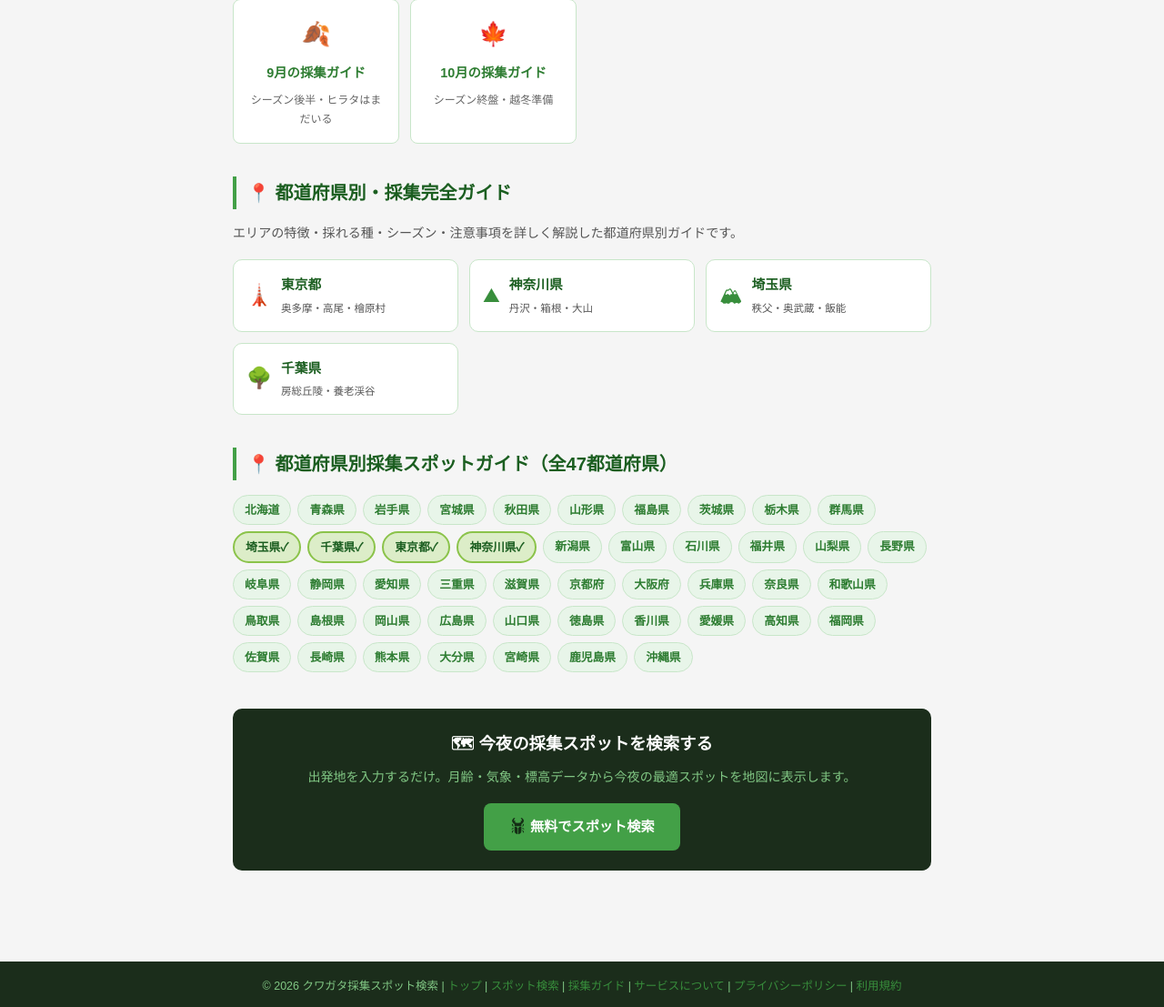
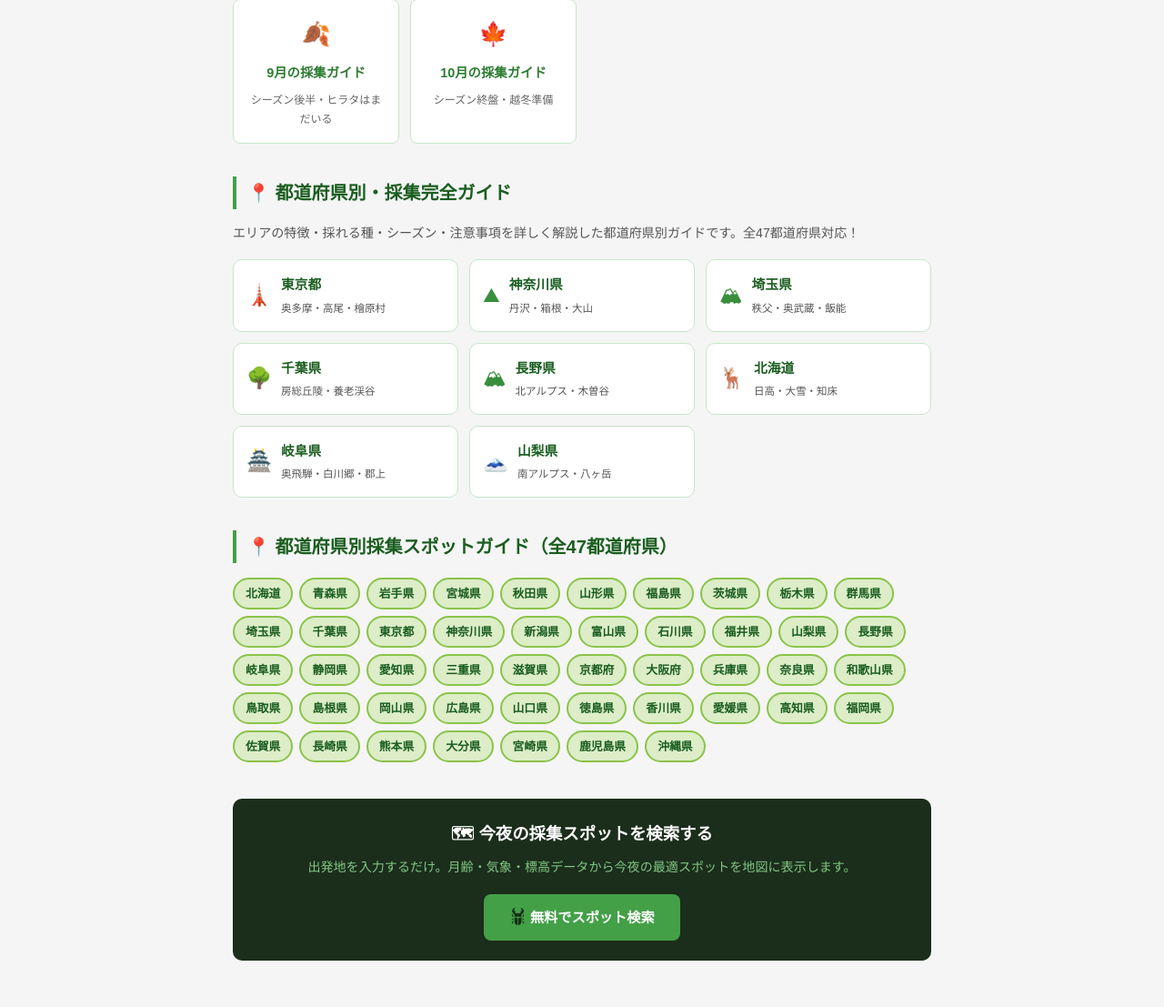
Before and after one commit to 0515naokit-sketch/beetle-finder, a Flask app: page /guide in a window 1280 px wide. Shown: the part 5393-6500 px from the top of the page at 91% size. Run offline with Flask 3, Linux system fonts and the light colour scheme.

Commit message:
Update guide.html: all 47 prefectures link to /guide/pref/{slug}
- Change all /guide/spot/{slug} links to /guide/pref/{slug}
- Apply completed styling to all 47 prefectures
- Add popular prefectures (nagano, hokkaido, gifu, yamanashi) to top grid

Co-Authored-By: Claude Sonnet 4.6 <noreply@anthropic.com>

```diff
--- a/templates/guide.html
+++ b/templates/guide.html
@@ -466,7 +466,7 @@
 
   <!-- 都道府県別詳細ガイド（充実版） -->
   <h2 class="section">📍 都道府県別・採集完全ガイド</h2>
-  <p style="font-size:.88rem;color:#555;margin-bottom:16px">エリアの特徴・採れる種・シーズン・注意事項を詳しく解説した都道府県別ガイドです。</p>
+  <p style="font-size:.88rem;color:#555;margin-bottom:16px">エリアの特徴・採れる種・シーズン・注意事項を詳しく解説した都道府県別ガイドです。全47都道府県対応！</p>
   <div style="display:grid;grid-template-columns:repeat(auto-fill,minmax(200px,1fr));gap:12px;margin-bottom:32px">
     <a href="/guide/pref/tokyo" style="display:flex;align-items:center;gap:10px;background:#fff;border:1px solid #c8e6c9;border-radius:10px;padding:14px;text-decoration:none;transition:background .15s" onmouseover="this.style.background='#f1f8e9'" onmouseout="this.style.background='#fff'">
       <span style="font-size:1.4rem">🗼</span>
@@ -484,58 +484,74 @@
       <span style="font-size:1.4rem">🌳</span>
       <div><div style="font-weight:700;color:#1b5e20;font-size:.92rem">千葉県</div><div style="font-size:.72rem;color:#555;margin-top:2px">房総丘陵・養老渓谷</div></div>
     </a>
+    <a href="/guide/pref/nagano" style="display:flex;align-items:center;gap:10px;background:#fff;border:1px solid #c8e6c9;border-radius:10px;padding:14px;text-decoration:none;transition:background .15s" onmouseover="this.style.background='#f1f8e9'" onmouseout="this.style.background='#fff'">
+      <span style="font-size:1.4rem">🏔</span>
+      <div><div style="font-weight:700;color:#1b5e20;font-size:.92rem">長野県</div><div style="font-size:.72rem;color:#555;margin-top:2px">北アルプス・木曽谷</div></div>
+    </a>
+    <a href="/guide/pref/hokkaido" style="display:flex;align-items:center;gap:10px;background:#fff;border:1px solid #c8e6c9;border-radius:10px;padding:14px;text-decoration:none;transition:background .15s" onmouseover="this.style.background='#f1f8e9'" onmouseout="this.style.background='#fff'">
+      <span style="font-size:1.4rem">🦌</span>
+      <div><div style="font-weight:700;color:#1b5e20;font-size:.92rem">北海道</div><div style="font-size:.72rem;color:#555;margin-top:2px">日高・大雪・知床</div></div>
+    </a>
+    <a href="/guide/pref/gifu" style="display:flex;align-items:center;gap:10px;background:#fff;border:1px solid #c8e6c9;border-radius:10px;padding:14px;text-decoration:none;transition:background .15s" onmouseover="this.style.background='#f1f8e9'" onmouseout="this.style.background='#fff'">
+      <span style="font-size:1.4rem">🏯</span>
+      <div><div style="font-weight:700;color:#1b5e20;font-size:.92rem">岐阜県</div><div style="font-size:.72rem;color:#555;margin-top:2px">奥飛騨・白川郷・郡上</div></div>
+    </a>
+    <a href="/guide/pref/yamanashi" style="display:flex;align-items:center;gap:10px;background:#fff;border:1px solid #c8e6c9;border-radius:10px;padding:14px;text-decoration:none;transition:background .15s" onmouseover="this.style.background='#f1f8e9'" onmouseout="this.style.background='#fff'">
+      <span style="font-size:1.4rem">🗻</span>
+      <div><div style="font-weight:700;color:#1b5e20;font-size:.92rem">山梨県</div><div style="font-size:.72rem;color:#555;margin-top:2px">南アルプス・八ヶ岳</div></div>
+    </a>
   </div>
 
   <!-- 都道府県別ガイド -->
   <h2 class="section">📍 都道府県別採集スポットガイド（全47都道府県）</h2>
   <div style="display:flex;flex-wrap:wrap;gap:7px;margin:16px 0">
-    <a href="/guide/spot/hokkaido"  style="background:#e8f5e9;border:1px solid #c8e6c9;border-radius:20px;padding:4px 12px;font-size:.8rem;color:#2e7d32;font-weight:600">北海道</a>
-    <a href="/guide/spot/aomori"    style="background:#e8f5e9;border:1px solid #c8e6c9;border-radius:20px;padding:4px 12px;font-size:.8rem;color:#2e7d32;font-weight:600">青森県</a>
-    <a href="/guide/spot/iwate"     style="background:#e8f5e9;border:1px solid #c8e6c9;border-radius:20px;padding:4px 12px;font-size:.8rem;color:#2e7d32;font-weight:600">岩手県</a>
-    <a href="/guide/spot/miyagi"    style="background:#e8f5e9;border:1px solid #c8e6c9;border-radius:20px;padding:4px 12px;font-size:.8rem;color:#2e7d32;font-weight:600">宮城県</a>
-    <a href="/guide/spot/akita"     style="background:#e8f5e9;border:1px solid #c8e6c9;border-radius:20px;padding:4px 12px;font-size:.8rem;color:#2e7d32;font-weight:600">秋田県</a>
-    <a href="/guide/spot/yamagata"  style="background:#e8f5e9;border:1px solid #c8e6c9;border-radius:20px;padding:4px 12px;font-size:.8rem;color:#2e7d32;font-weight:600">山形県</a>
-    <a href="/guide/spot/fukushima" style="background:#e8f5e9;border:1px solid #c8e6c9;border-radius:20px;padding:4px 12px;font-size:.8rem;color:#2e7d32;font-weight:600">福島県</a>
-    <a href="/guide/spot/ibaraki"   style="background:#e8f5e9;border:1px solid #c8e6c9;border-radius:20px;padding:4px 12px;font-size:.8rem;color:#2e7d32;font-weight:600">茨城県</a>
-    <a href="/guide/spot/tochigi"   style="background:#e8f5e9;border:1px solid #c8e6c9;border-radius:20px;padding:4px 12px;font-size:.8rem;color:#2e7d32;font-weight:600">栃木県</a>
-    <a href="/guide/spot/gunma"     style="background:#e8f5e9;border:1px solid #c8e6c9;border-radius:20px;padding:4px 12px;font-size:.8rem;color:#2e7d32;font-weight:600">群馬県</a>
-    <a href="/guide/pref/saitama"   style="background:#dcedc8;border:2px solid #8bc34a;border-radius:20px;padding:4px 12px;font-size:.8rem;color:#1b5e20;font-weight:700">埼玉県✓</a>
-    <a href="/guide/pref/chiba"     style="background:#dcedc8;border:2px solid #8bc34a;border-radius:20px;padding:4px 12px;font-size:.8rem;color:#1b5e20;font-weight:700">千葉県✓</a>
-    <a href="/guide/pref/tokyo"     style="background:#dcedc8;border:2px solid #8bc34a;border-radius:20px;padding:4px 12px;font-size:.8rem;color:#1b5e20;font-weight:700">東京都✓</a>
-    <a href="/guide/pref/kanagawa"  style="background:#dcedc8;border:2px solid #8bc34a;border-radius:20px;padding:4px 12px;font-size:.8rem;color:#1b5e20;font-weight:700">神奈川県✓</a>
-    <a href="/guide/spot/niigata"   style="background:#e8f5e9;border:1px solid #c8e6c9;border-radius:20px;padding:4px 12px;font-size:.8rem;color:#2e7d32;font-weight:600">新潟県</a>
-    <a href="/guide/spot/toyama"    style="background:#e8f5e9;border:1px solid #c8e6c9;border-radius:20px;padding:4px 12px;font-size:.8rem;color:#2e7d32;font-weight:600">富山県</a>
-    <a href="/guide/spot/ishikawa"  style="background:#e8f5e9;border:1px solid #c8e6c9;border-radius:20px;padding:4px 12px;font-size:.8rem;color:#2e7d32;font-weight:600">石川県</a>
-    <a href="/guide/spot/fukui"     style="background:#e8f5e9;border:1px solid #c8e6c9;border-radius:20px;padding:4px 12px;font-size:.8rem;color:#2e7d32;font-weight:600">福井県</a>
-    <a href="/guide/spot/yamanashi" style="background:#e8f5e9;border:1px solid #c8e6c9;border-radius:20px;padding:4px 12px;font-size:.8rem;color:#2e7d32;font-weight:600">山梨県</a>
-    <a href="/guide/spot/nagano"    style="background:#e8f5e9;border:1px solid #c8e6c9;border-radius:20px;padding:4px 12px;font-size:.8rem;color:#2e7d32;font-weight:600">長野県</a>
-    <a href="/guide/spot/gifu"      style="background:#e8f5e9;border:1px solid #c8e6c9;border-radius:20px;padding:4px 12px;font-size:.8rem;color:#2e7d32;font-weight:600">岐阜県</a>
-    <a href="/guide/spot/shizuoka"  style="background:#e8f5e9;border:1px solid #c8e6c9;border-radius:20px;padding:4px 12px;font-size:.8rem;color:#2e7d32;font-weight:600">静岡県</a>
-    <a href="/guide/spot/aichi"     style="background:#e8f5e9;border:1px solid #c8e6c9;border-radius:20px;padding:4px 12px;font-size:.8rem;color:#2e7d32;font-weight:600">愛知県</a>
-    <a href="/guide/spot/mie"       style="background:#e8f5e9;border:1px solid #c8e6c9;border-radius:20px;padding:4px 12px;font-size:.8rem;color:#2e7d32;font-weight:600">三重県</a>
-    <a href="/guide/spot/shiga"     style="background:#e8f5e9;border:1px solid #c8e6c9;border-radius:20px;padding:4px 12px;font-size:.8rem;color:#2e7d32;font-weight:600">滋賀県</a>
-    <a href="/guide/spot/kyoto"     style="background:#e8f5e9;border:1px solid #c8e6c9;border-radius:20px;padding:4px 12px;font-size:.8rem;color:#2e7d32;font-weight:600">京都府</a>
-    <a href="/guide/spot/osaka"     style="background:#e8f5e9;border:1px solid #c8e6c9;border-radius:20px;padding:4px 12px;font-size:.8rem;color:#2e7d32;font-weight:600">大阪府</a>
-    <a href="/guide/spot/hyogo"     style="background:#e8f5e9;border:1px solid #c8e6c9;border-radius:20px;padding:4px 12px;font-size:.8rem;color:#2e7d32;font-weight:600">兵庫県</a>
-    <a href="/guide/spot/nara"      style="background:#e8f5e9;border:1px solid #c8e6c9;border-radius:20px;padding:4px 12px;font-size:.8rem;color:#2e7d32;font-weight:600">奈良県</a>
-    <a href="/guide/spot/wakayama"  style="background:#e8f5e9;border:1px solid #c8e6c9;border-radius:20px;padding:4px 12px;font-size:.8rem;color:#2e7d32;font-weight:600">和歌山県</a>
-    <a href="/guide/spot/tottori"   style="background:#e8f5e9;border:1px solid #c8e6c9;border-radius:20px;padding:4px 12px;font-size:.8rem;color:#2e7d32;font-weight:600">鳥取県</a>
-    <a href="/guide/spot/shimane"   style="background:#e8f5e9;border:1px solid #c8e6c9;border-radius:20px;padding:4px 12px;font-size:.8rem;color:#2e7d32;font-weight:600">島根県</a>
-    <a href="/guide/spot/okayama"   style="background:#e8f5e9;border:1px solid #c8e6c9;border-radius:20px;padding:4px 12px;font-size:.8rem;color:#2e7d32;font-weight:600">岡山県</a>
-    <a href="/guide/spot/hiroshima" style="background:#e8f5e9;border:1px solid #c8e6c9;border-radius:20px;padding:4px 12px;font-size:.8rem;color:#2e7d32;font-weight:600">広島県</a>
-    <a href="/guide/spot/yamaguchi" style="background:#e8f5e9;border:1px solid #c8e6c9;border-radius:20px;padding:4px 12px;font-size:.8rem;color:#2e7d32;font-weight:600">山口県</a>
-    <a href="/guide/spot/tokushima" style="background:#e8f5e9;border:1px solid #c8e6c9;border-radius:20px;padding:4px 12px;font-size:.8rem;color:#2e7d32;font-weight:600">徳島県</a>
-    <a href="/guide/spot/kagawa"    style="background:#e8f5e9;border:1px solid #c8e6c9;border-radius:20px;padding:4px 12px;font-size:.8rem;color:#2e7d32;font-weight:600">香川県</a>
-    <a href="/guide/spot/ehime"     style="background:#e8f5e9;border:1px solid #c8e6c9;border-radius:20px;padding:4px 12px;font-size:.8rem;color:#2e7d32;font-weight:600">愛媛県</a>
-    <a href="/guide/spot/kochi"     style="background:#e8f5e9;border:1px solid #c8e6c9;border-radius:20px;padding:4px 12px;font-size:.8rem;color:#2e7d32;font-weight:600">高知県</a>
-    <a href="/guide/spot/fukuoka"   style="background:#e8f5e9;border:1px solid #c8e6c9;border-radius:20px;padding:4px 12px;font-size:.8rem;color:#2e7d32;font-weight:600">福岡県</a>
-    <a href="/guide/spot/saga"      style="background:#e8f5e9;border:1px solid #c8e6c9;border-radius:20px;padding:4px 12px;font-size:.8rem;color:#2e7d32;font-weight:600">佐賀県</a>
-    <a href="/guide/spot/nagasaki"  style="background:#e8f5e9;border:1px solid #c8e6c9;border-radius:20px;padding:4px 12px;font-size:.8rem;color:#2e7d32;font-weight:600">長崎県</a>
-    <a href="/guide/spot/kumamoto"  style="background:#e8f5e9;border:1px solid #c8e6c9;border-radius:20px;padding:4px 12px;font-size:.8rem;color:#2e7d32;font-weight:600">熊本県</a>
-    <a href="/guide/spot/oita"      style="background:#e8f5e9;border:1px solid #c8e6c9;border-radius:20px;padding:4px 12px;font-size:.8rem;color:#2e7d32;font-weight:600">大分県</a>
-    <a href="/guide/spot/miyazaki"  style="background:#e8f5e9;border:1px solid #c8e6c9;border-radius:20px;padding:4px 12px;font-size:.8rem;color:#2e7d32;font-weight:600">宮崎県</a>
-    <a href="/guide/spot/kagoshima" style="background:#e8f5e9;border:1px solid #c8e6c9;border-radius:20px;padding:4px 12px;font-size:.8rem;color:#2e7d32;font-weight:600">鹿児島県</a>
-    <a href="/guide/spot/okinawa"   style="background:#e8f5e9;border:1px solid #c8e6c9;border-radius:20px;padding:4px 12px;font-size:.8rem;color:#2e7d32;font-weight:600">沖縄県</a>
+    <a href="/guide/pref/hokkaido"  style="background:#dcedc8;border:2px solid #8bc34a;border-radius:20px;padding:4px 12px;font-size:.8rem;color:#1b5e20;font-weight:700">北海道</a>
+    <a href="/guide/pref/aomori"    style="background:#dcedc8;border:2px solid #8bc34a;border-radius:20px;padding:4px 12px;font-size:.8rem;color:#1b5e20;font-weight:700">青森県</a>
+    <a href="/guide/pref/iwate"     style="background:#dcedc8;border:2px solid #8bc34a;border-radius:20px;padding:4px 12px;font-size:.8rem;color:#1b5e20;font-weight:700">岩手県</a>
+    <a href="/guide/pref/miyagi"    style="background:#dcedc8;border:2px solid #8bc34a;border-radius:20px;padding:4px 12px;font-size:.8rem;color:#1b5e20;font-weight:700">宮城県</a>
+    <a href="/guide/pref/akita"     style="background:#dcedc8;border:2px solid #8bc34a;border-radius:20px;padding:4px 12px;font-size:.8rem;color:#1b5e20;font-weight:700">秋田県</a>
+    <a href="/guide/pref/yamagata"  style="background:#dcedc8;border:2px solid #8bc34a;border-radius:20px;padding:4px 12px;font-size:.8rem;color:#1b5e20;font-weight:700">山形県</a>
+    <a href="/guide/pref/fukushima" style="background:#dcedc8;border:2px solid #8bc34a;border-radius:20px;padding:4px 12px;font-size:.8rem;color:#1b5e20;font-weight:700">福島県</a>
+    <a href="/guide/pref/ibaraki"   style="background:#dcedc8;border:2px solid #8bc34a;border-radius:20px;padding:4px 12px;font-size:.8rem;color:#1b5e20;font-weight:700">茨城県</a>
+    <a href="/guide/pref/tochigi"   style="background:#dcedc8;border:2px solid #8bc34a;border-radius:20px;padding:4px 12px;font-size:.8rem;color:#1b5e20;font-weight:700">栃木県</a>
+    <a href="/guide/pref/gunma"     style="background:#dcedc8;border:2px solid #8bc34a;border-radius:20px;padding:4px 12px;font-size:.8rem;color:#1b5e20;font-weight:700">群馬県</a>
+    <a href="/guide/pref/saitama"   style="background:#dcedc8;border:2px solid #8bc34a;border-radius:20px;padding:4px 12px;font-size:.8rem;color:#1b5e20;font-weight:700">埼玉県</a>
+    <a href="/guide/pref/chiba"     style="background:#dcedc8;border:2px solid #8bc34a;border-radius:20px;padding:4px 12px;font-size:.8rem;color:#1b5e20;font-weight:700">千葉県</a>
+    <a href="/guide/pref/tokyo"     style="background:#dcedc8;border:2px solid #8bc34a;border-radius:20px;padding:4px 12px;font-size:.8rem;color:#1b5e20;font-weight:700">東京都</a>
+    <a href="/guide/pref/kanagawa"  style="background:#dcedc8;border:2px solid #8bc34a;border-radius:20px;padding:4px 12px;font-size:.8rem;color:#1b5e20;font-weight:700">神奈川県</a>
+    <a href="/guide/pref/niigata"   style="background:#dcedc8;border:2px solid #8bc34a;border-radius:20px;padding:4px 12px;font-size:.8rem;color:#1b5e20;font-weight:700">新潟県</a>
+    <a href="/guide/pref/toyama"    style="background:#dcedc8;border:2px solid #8bc34a;border-radius:20px;padding:4px 12px;font-size:.8rem;color:#1b5e20;font-weight:700">富山県</a>
+    <a href="/guide/pref/ishikawa"  style="background:#dcedc8;border:2px solid #8bc34a;border-radius:20px;padding:4px 12px;font-size:.8rem;color:#1b5e20;font-weight:700">石川県</a>
+    <a href="/guide/pref/fukui"     style="background:#dcedc8;border:2px solid #8bc34a;border-radius:20px;padding:4px 12px;font-size:.8rem;color:#1b5e20;font-weight:700">福井県</a>
+    <a href="/guide/pref/yamanashi" style="background:#dcedc8;border:2px solid #8bc34a;border-radius:20px;padding:4px 12px;font-size:.8rem;color:#1b5e20;font-weight:700">山梨県</a>
+    <a href="/guide/pref/nagano"    style="background:#dcedc8;border:2px solid #8bc34a;border-radius:20px;padding:4px 12px;font-size:.8rem;color:#1b5e20;font-weight:700">長野県</a>
+    <a href="/guide/pref/gifu"      style="background:#dcedc8;border:2px solid #8bc34a;border-radius:20px;padding:4px 12px;font-size:.8rem;color:#1b5e20;font-weight:700">岐阜県</a>
+    <a href="/guide/pref/shizuoka"  style="background:#dcedc8;border:2px solid #8bc34a;border-radius:20px;padding:4px 12px;font-size:.8rem;color:#1b5e20;font-weight:700">静岡県</a>
+    <a href="/guide/pref/aichi"     style="background:#dcedc8;border:2px solid #8bc34a;border-radius:20px;padding:4px 12px;font-size:.8rem;color:#1b5e20;font-weight:700">愛知県</a>
+    <a href="/guide/pref/mie"       style="background:#dcedc8;border:2px solid #8bc34a;border-radius:20px;padding:4px 12px;font-size:.8rem;color:#1b5e20;font-weight:700">三重県</a>
+    <a href="/guide/pref/shiga"     style="background:#dcedc8;border:2px solid #8bc34a;border-radius:20px;padding:4px 12px;font-size:.8rem;color:#1b5e20;font-weight:700">滋賀県</a>
+    <a href="/guide/pref/kyoto"     style="background:#dcedc8;border:2px solid #8bc34a;border-radius:20px;padding:4px 12px;font-size:.8rem;color:#1b5e20;font-weight:700">京都府</a>
+    <a href="/guide/pref/osaka"     style="background:#dcedc8;border:2px solid #8bc34a;border-radius:20px;padding:4px 12px;font-size:.8rem;color:#1b5e20;font-weight:700">大阪府</a>
+    <a href="/guide/pref/hyogo"     style="background:#dcedc8;border:2px solid #8bc34a;border-radius:20px;padding:4px 12px;font-size:.8rem;color:#1b5e20;font-weight:700">兵庫県</a>
+    <a href="/guide/pref/nara"      style="background:#dcedc8;border:2px solid #8bc34a;border-radius:20px;padding:4px 12px;font-size:.8rem;color:#1b5e20;font-weight:700">奈良県</a>
+    <a href="/guide/pref/wakayama"  style="background:#dcedc8;border:2px solid #8bc34a;border-radius:20px;padding:4px 12px;font-size:.8rem;color:#1b5e20;font-weight:700">和歌山県</a>
+    <a href="/guide/pref/tottori"   style="background:#dcedc8;border:2px solid #8bc34a;border-radius:20px;padding:4px 12px;font-size:.8rem;color:#1b5e20;font-weight:700">鳥取県</a>
+    <a href="/guide/pref/shimane"   style="background:#dcedc8;border:2px solid #8bc34a;border-radius:20px;padding:4px 12px;font-size:.8rem;color:#1b5e20;font-weight:700">島根県</a>
+    <a href="/guide/pref/okayama"   style="background:#dcedc8;border:2px solid #8bc34a;border-radius:20px;padding:4px 12px;font-size:.8rem;color:#1b5e20;font-weight:700">岡山県</a>
+    <a href="/guide/pref/hiroshima" style="background:#dcedc8;border:2px solid #8bc34a;border-radius:20px;padding:4px 12px;font-size:.8rem;color:#1b5e20;font-weight:700">広島県</a>
+    <a href="/guide/pref/yamaguchi" style="background:#dcedc8;border:2px solid #8bc34a;border-radius:20px;padding:4px 12px;font-size:.8rem;color:#1b5e20;font-weight:700">山口県</a>
+    <a href="/guide/pref/tokushima" style="background:#dcedc8;border:2px solid #8bc34a;border-radius:20px;padding:4px 12px;font-size:.8rem;color:#1b5e20;font-weight:700">徳島県</a>
+    <a href="/guide/pref/kagawa"    style="background:#dcedc8;border:2px solid #8bc34a;border-radius:20px;padding:4px 12px;font-size:.8rem;color:#1b5e20;font-weight:700">香川県</a>
+    <a href="/guide/pref/ehime"     style="background:#dcedc8;border:2px solid #8bc34a;border-radius:20px;padding:4px 12px;font-size:.8rem;color:#1b5e20;font-weight:700">愛媛県</a>
+    <a href="/guide/pref/kochi"     style="background:#dcedc8;border:2px solid #8bc34a;border-radius:20px;padding:4px 12px;font-size:.8rem;color:#1b5e20;font-weight:700">高知県</a>
+    <a href="/guide/pref/fukuoka"   style="background:#dcedc8;border:2px solid #8bc34a;border-radius:20px;padding:4px 12px;font-size:.8rem;color:#1b5e20;font-weight:700">福岡県</a>
+    <a href="/guide/pref/saga"      style="background:#dcedc8;border:2px solid #8bc34a;border-radius:20px;padding:4px 12px;font-size:.8rem;color:#1b5e20;font-weight:700">佐賀県</a>
+    <a href="/guide/pref/nagasaki"  style="background:#dcedc8;border:2px solid #8bc34a;border-radius:20px;padding:4px 12px;font-size:.8rem;color:#1b5e20;font-weight:700">長崎県</a>
+    <a href="/guide/pref/kumamoto"  style="background:#dcedc8;border:2px solid #8bc34a;border-radius:20px;padding:4px 12px;font-size:.8rem;color:#1b5e20;font-weight:700">熊本県</a>
+    <a href="/guide/pref/oita"      style="background:#dcedc8;border:2px solid #8bc34a;border-radius:20px;padding:4px 12px;font-size:.8rem;color:#1b5e20;font-weight:700">大分県</a>
+    <a href="/guide/pref/miyazaki"  style="background:#dcedc8;border:2px solid #8bc34a;border-radius:20px;padding:4px 12px;font-size:.8rem;color:#1b5e20;font-weight:700">宮崎県</a>
+    <a href="/guide/pref/kagoshima" style="background:#dcedc8;border:2px solid #8bc34a;border-radius:20px;padding:4px 12px;font-size:.8rem;color:#1b5e20;font-weight:700">鹿児島県</a>
+    <a href="/guide/pref/okinawa"   style="background:#dcedc8;border:2px solid #8bc34a;border-radius:20px;padding:4px 12px;font-size:.8rem;color:#1b5e20;font-weight:700">沖縄県</a>
   </div>
 
   <!-- CTA -->
```
